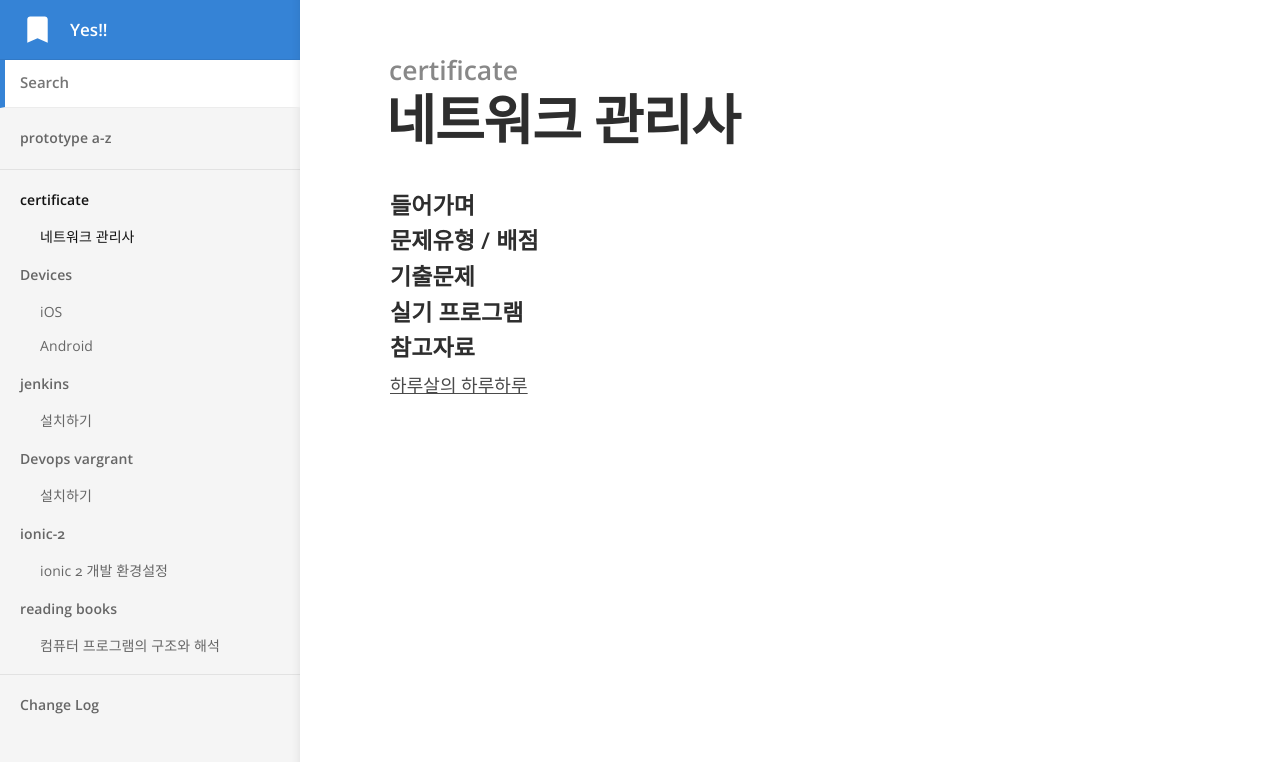
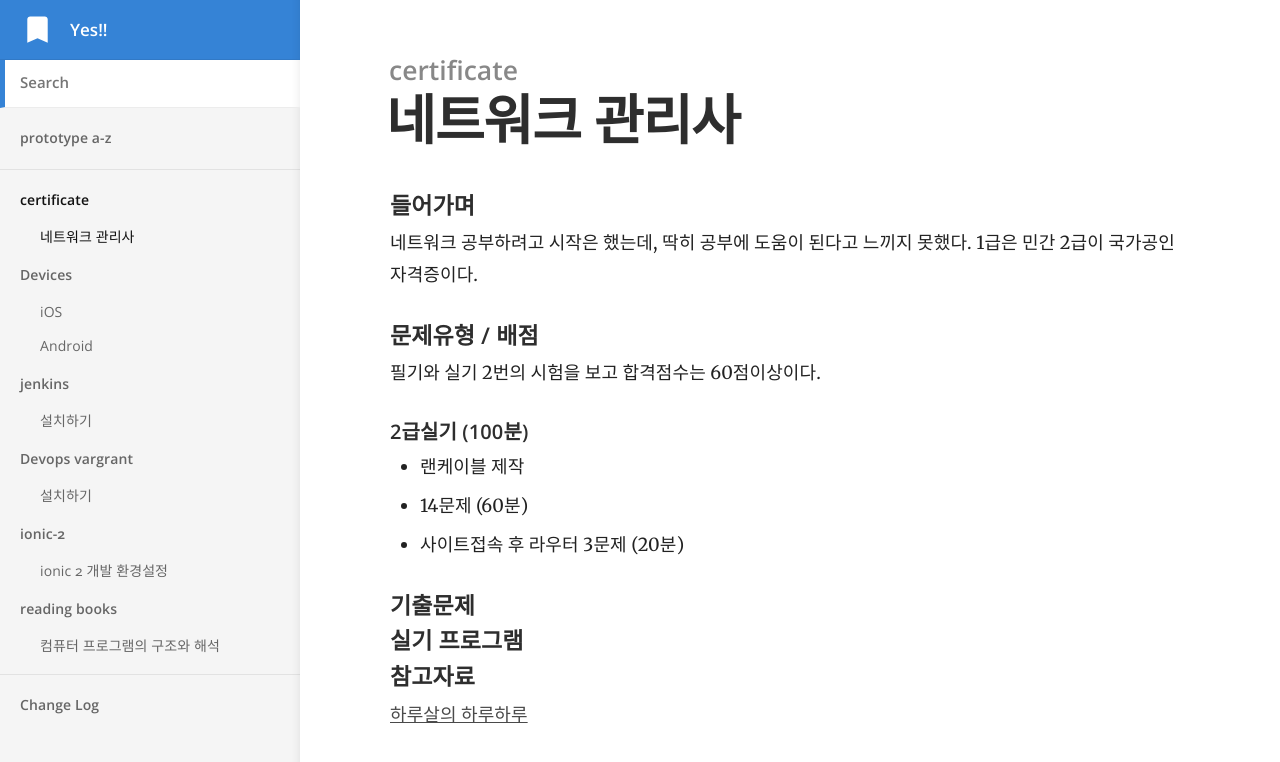
Before and after one commit to j2yes/j2yes.github.io, a Jekyll site: the page built from _docs/certificate/2017-08-01-network.md, in a window 1280 px wide. Shown: the top 762 px of the page. Built offline with Jekyll 4.4.1, drawn with Linux system fonts in a browser that asks for light colours; comment, search, counter and statistics services are not loaded.

Commit message:
Updated '_docs/certificate/2017-08-01-network.md' via CloudCannon

```diff
--- a/_docs/certificate/2017-08-01-network.md
+++ b/_docs/certificate/2017-08-01-network.md
@@ -6,8 +6,16 @@ order: 1
 ---
 
 #### 들어가며
+네트워크 공부하려고 시작은 했는데, 딱히 공부에 도움이 된다고 느끼지 못했다.
+1급은 민간 2급이 국가공인 자격증이다.
 
 #### 문제유형 / 배점
+필기와 실기 2번의 시험을 보고 합격점수는 60점이상이다.
+
+##### 2급실기 (100분)
+- 랜케이블 제작
+- 14문제 (60분)
+- 사이트접속 후 라우터 3문제 (20분)
 
 #### 기출문제
 
```
